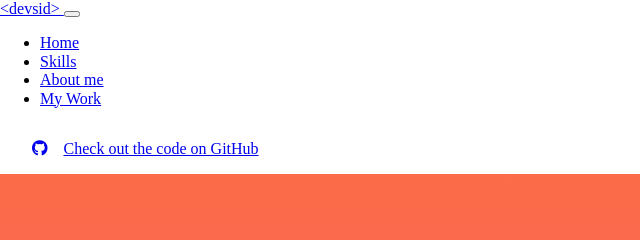
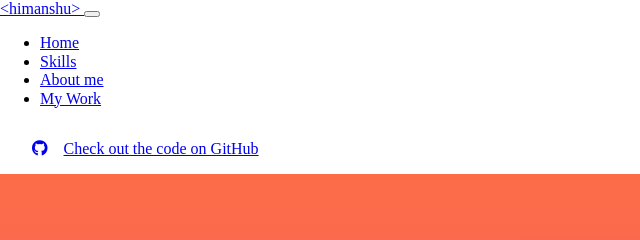
Before and after one commit to himanshu61/my-portfolio, a Gatsby site: page /Pomodoro in a window 1280 px wide. Shown: the top 240 px of the page, 0-640 px from the left. Built offline with nearby package versions, Linux system fonts and the light colour scheme; Gatsby itself is replaced by a stand-in of ours.

Commit message:
Name update

```diff
--- a/src/Components/Header.js
+++ b/src/Components/Header.js
@@ -20,7 +20,7 @@ function Header() {
       <>
         <header className="home-header">
         <a href="/#home" className="logo">
-          <span className="logo-text">&lt;devsid&gt; </span>
+          <span className="logo-text">&lt;himanshu&gt; </span>
         </a>
         <button className="nav-toggle" aria-label="toggle navigation">
           <span className="hamburger"></span>
```
